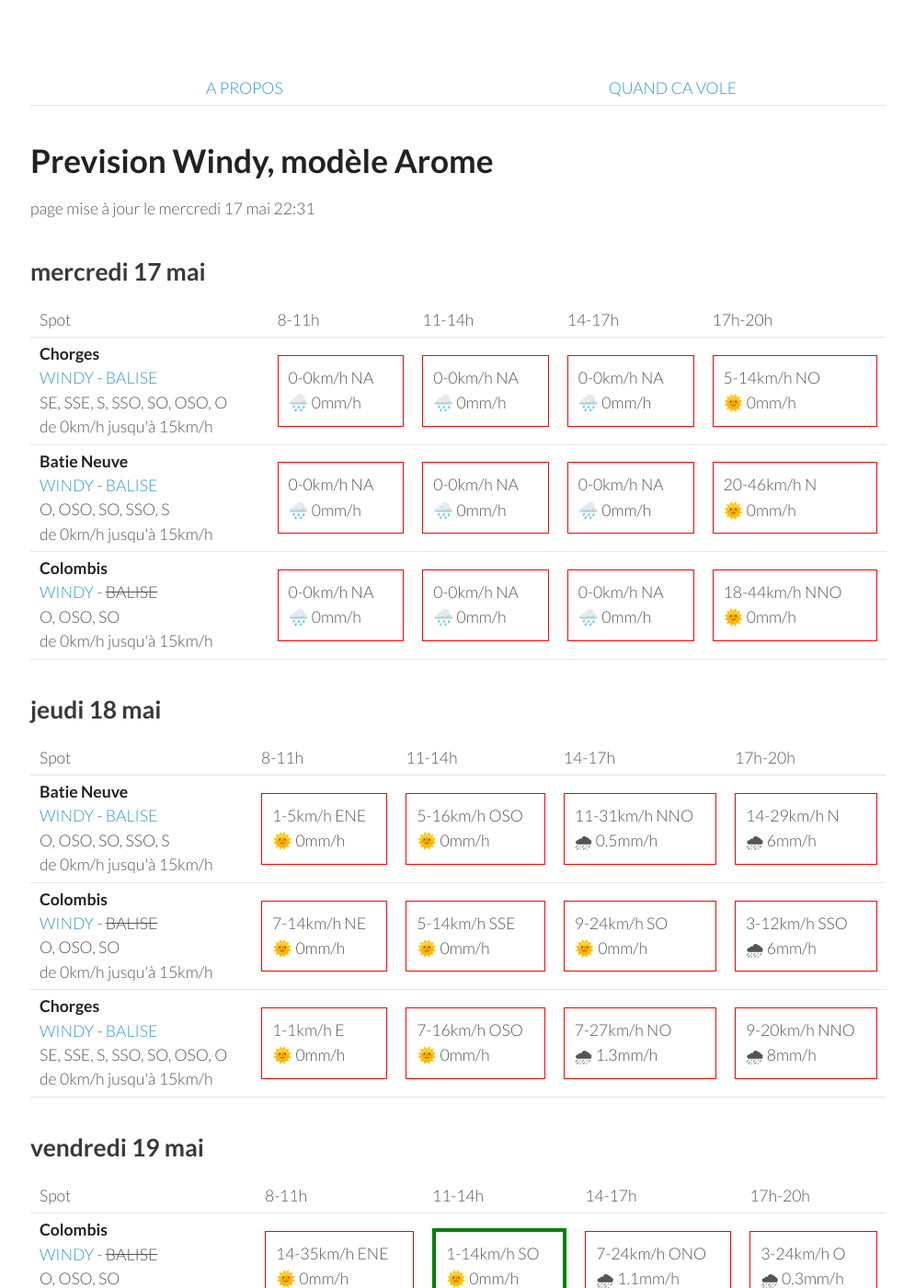
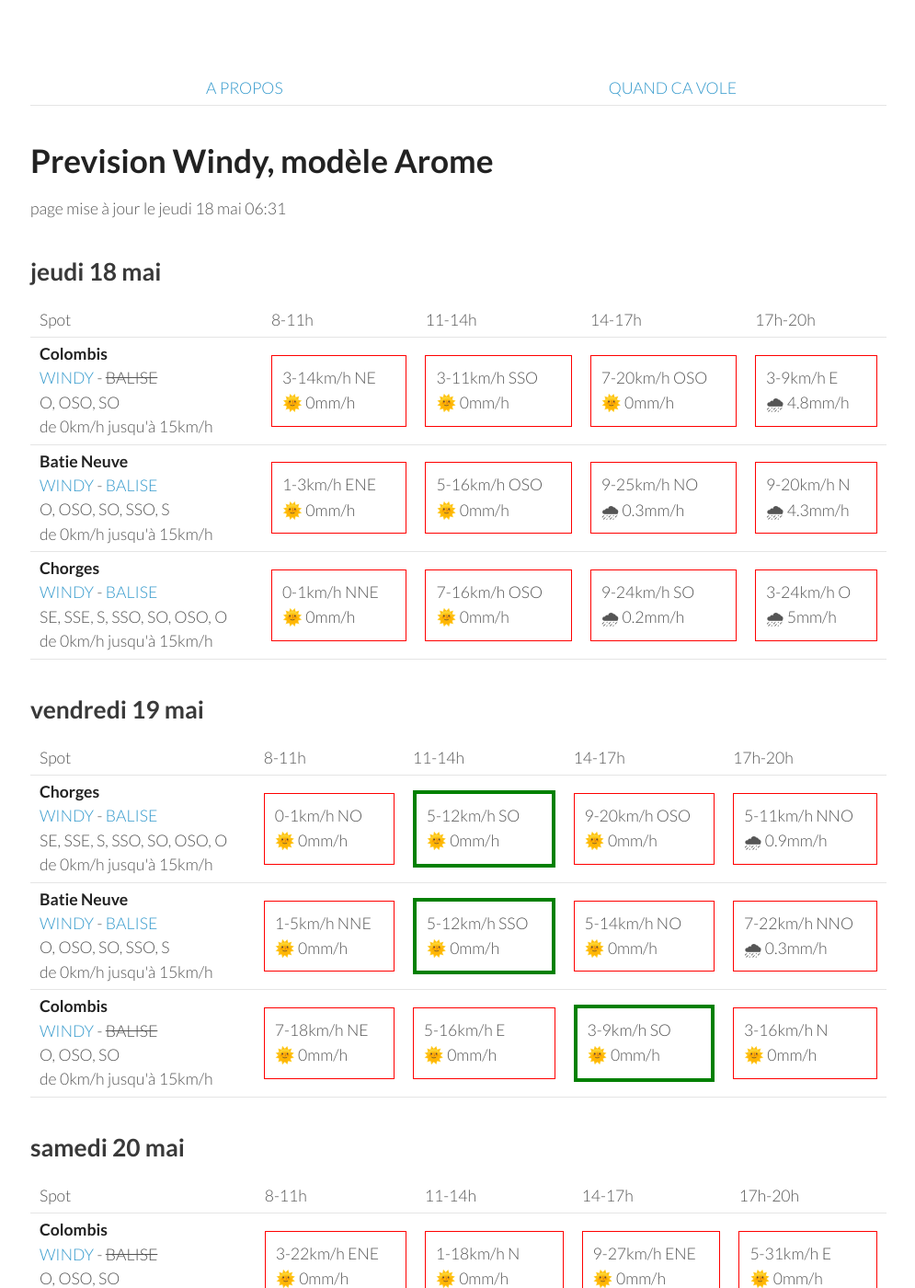
Before and after one commit to parapente-dans-le-nord/parapente-dans-le-nord.github.io, a Jekyll site: the page built from serre_poncon.markdown, in a window 1280 px wide and 1400 px high. Shown: the whole window at 92% size, without its empty margins (25-1020 px from the left). Built offline with Jekyll 4.4.1, drawn with Linux system fonts in a browser that asks for light colours; some of the changed text lies outside the part shown.

Commit message:
update index.markdown

```diff
--- a/serre_poncon.markdown
+++ b/serre_poncon.markdown
@@ -7,51 +7,8 @@ title:  "Tous les spots"
 {: .links}
 
 # Prevision Windy, modèle Arome
-page mise à jour le mercredi 17 mai 22:31
+page mise à jour le jeudi 18 mai 06:31
 
-## mercredi 17 mai
-
-{::nomarkdown}
-<table>
-  <tbody>
-    <tr>
-      <td>Spot</td>
-      <td>8-11h</td>
-      <td>11-14h</td>
-      <td>14-17h</td>
-      <td>17h-20h</td>
-    </tr>
-<tr>
-        <td><strong>Chorges</strong><br><a href="https://windy.com/44.578/6.280?44.559,6.262,10">WINDY</a> - <span class=""><a href="https://www.openwindmap.org/PP554">BALISE</a> </span><br> <span class="vent-favorable">SE, SSE, S, SSO, SO, OSO, O</span><br><span class="force-vent">de 0km/h jusqu'à 15km/h</span> </td>
-
-            <td><div class="not-flyable"><p>0-0km/h NA</p><p>🌧️ 0mm/h</p></div></td>
-            <td><div class="not-flyable"><p>0-0km/h NA</p><p>🌧️ 0mm/h</p></div></td>
-            <td><div class="not-flyable"><p>0-0km/h NA</p><p>🌧️ 0mm/h</p></div></td>
-            <td><div class="not-flyable"><p>5-14km/h NO</p><p>🌞 0mm/h</p></div></td>
-
-    </tr>
-<tr>
-        <td><strong>Batie Neuve</strong><br><a href="https://windy.com/44.584/6.236?44.559,6.262,10,m:eTtagly">WINDY</a> - <span class=""><a href="https://www.openwindmap.org/PP554">BALISE</a> </span><br> <span class="vent-favorable">O, OSO, SO, SSO, S</span><br><span class="force-vent">de 0km/h jusqu'à 15km/h</span> </td>
-
-            <td><div class="not-flyable"><p>0-0km/h NA</p><p>🌧️ 0mm/h</p></div></td>
-            <td><div class="not-flyable"><p>0-0km/h NA</p><p>🌧️ 0mm/h</p></div></td>
-            <td><div class="not-flyable"><p>0-0km/h NA</p><p>🌧️ 0mm/h</p></div></td>
-            <td><div class="not-flyable"><p>20-46km/h N</p><p>🌞 0mm/h</p></div></td>
-
-    </tr>
-<tr>
-        <td><strong>Colombis</strong><br><a href="https://windy.com/44.494/6.216?44.559,6.262,10">WINDY</a> - <span class="no-balise"> BALISE </span><br> <span class="vent-favorable">O, OSO, SO</span><br><span class="force-vent">de 0km/h jusqu'à 15km/h</span> </td>
-
-            <td><div class="not-flyable"><p>0-0km/h NA</p><p>🌧️ 0mm/h</p></div></td>
-            <td><div class="not-flyable"><p>0-0km/h NA</p><p>🌧️ 0mm/h</p></div></td>
-            <td><div class="not-flyable"><p>0-0km/h NA</p><p>🌧️ 0mm/h</p></div></td>
-            <td><div class="not-flyable"><p>18-44km/h NNO</p><p>🌞 0mm/h</p></div></td>
-
-    </tr>
-
-</tbody>
-</table>
-{:/}
 ## jeudi 18 mai
 
 {::nomarkdown}
@@ -65,32 +22,32 @@ page mise à jour le mercredi 17 mai 22:31
       <td>17h-20h</td>
     </tr>
 <tr>
-        <td><strong>Batie Neuve</strong><br><a href="https://windy.com/44.584/6.236?44.559,6.262,10,m:eTtagly">WINDY</a> - <span class=""><a href="https://www.openwindmap.org/PP554">BALISE</a> </span><br> <span class="vent-favorable">O, OSO, SO, SSO, S</span><br><span class="force-vent">de 0km/h jusqu'à 15km/h</span> </td>
+        <td><strong>Colombis</strong><br><a href="https://windy.com/44.494/6.216?44.559,6.262,10">WINDY</a> - <span class="no-balise"> BALISE </span><br> <span class="vent-favorable">O, OSO, SO</span><br><span class="force-vent">de 0km/h jusqu'à 15km/h</span> </td>
 
-            <td><div class="not-flyable"><p>1-5km/h ENE</p><p>🌞 0mm/h</p></div></td>
-            <td><div class="not-flyable"><p>5-16km/h OSO</p><p>🌞 0mm/h</p></div></td>
-            <td><div class="not-flyable"><p>11-31km/h NNO</p><p>🌧 0.5mm/h</p></div></td>
-            <td><div class="not-flyable"><p>14-29km/h N</p><p>🌧 6mm/h</p></div></td>
+            <td><div class="not-flyable"><p>3-14km/h NE</p><p>🌞 0mm/h</p></div></td>
+            <td><div class="not-flyable"><p>3-11km/h SSO</p><p>🌞 0mm/h</p></div></td>
+            <td><div class="not-flyable"><p>7-20km/h OSO</p><p>🌞 0mm/h</p></div></td>
+            <td><div class="not-flyable"><p>3-9km/h E</p><p>🌧 4.8mm/h</p></div></td>
 
 
     </tr>
 <tr>
-        <td><strong>Colombis</strong><br><a href="https://windy.com/44.494/6.216?44.559,6.262,10">WINDY</a> - <span class="no-balise"> BALISE </span><br> <span class="vent-favorable">O, OSO, SO</span><br><span class="force-vent">de 0km/h jusqu'à 15km/h</span> </td>
+        <td><strong>Batie Neuve</strong><br><a href="https://windy.com/44.584/6.236?44.559,6.262,10,m:eTtagly">WINDY</a> - <span class=""><a href="https://www.openwindmap.org/PP554">BALISE</a> </span><br> <span class="vent-favorable">O, OSO, SO, SSO, S</span><br><span class="force-vent">de 0km/h jusqu'à 15km/h</span> </td>
 
-            <td><div class="not-flyable"><p>7-14km/h NE</p><p>🌞 0mm/h</p></div></td>
-            <td><div class="not-flyable"><p>5-14km/h SSE</p><p>🌞 0mm/h</p></div></td>
-            <td><div class="not-flyable"><p>9-24km/h SO</p><p>🌞 0mm/h</p></div></td>
-            <td><div class="not-flyable"><p>3-12km/h SSO</p><p>🌧 6mm/h</p></div></td>
+            <td><div class="not-flyable"><p>1-3km/h ENE</p><p>🌞 0mm/h</p></div></td>
+            <td><div class="not-flyable"><p>5-16km/h OSO</p><p>🌞 0mm/h</p></div></td>
+            <td><div class="not-flyable"><p>9-25km/h NO</p><p>🌧 0.3mm/h</p></div></td>
+            <td><div class="not-flyable"><p>9-20km/h N</p><p>🌧 4.3mm/h</p></div></td>
 
 
     </tr>
 <tr>
         <td><strong>Chorges</strong><br><a href="https://windy.com/44.578/6.280?44.559,6.262,10">WINDY</a> - <span class=""><a href="https://www.openwindmap.org/PP554">BALISE</a> </span><br> <span class="vent-favorable">SE, SSE, S, SSO, SO, OSO, O</span><br><span class="force-vent">de 0km/h jusqu'à 15km/h</span> </td>
 
-            <td><div class="not-flyable"><p>1-1km/h E</p><p>🌞 0mm/h</p></div></td>
+            <td><div class="not-flyable"><p>0-1km/h NNE</p><p>🌞 0mm/h</p></div></td>
             <td><div class="not-flyable"><p>7-16km/h OSO</p><p>🌞 0mm/h</p></div></td>
-            <td><div class="not-flyable"><p>7-27km/h NO</p><p>🌧 1.3mm/h</p></div></td>
-            <td><div class="not-flyable"><p>9-20km/h NNO</p><p>🌧 8mm/h</p></div></td>
+            <td><div class="not-flyable"><p>9-24km/h SO</p><p>🌧 0.2mm/h</p></div></td>
+            <td><div class="not-flyable"><p>3-24km/h O</p><p>🌧 5mm/h</p></div></td>
 
 
     </tr>
@@ -111,12 +68,12 @@ page mise à jour le mercredi 17 mai 22:31
       <td>17h-20h</td>
     </tr>
 <tr>
-        <td><strong>Colombis</strong><br><a href="https://windy.com/44.494/6.216?44.559,6.262,10">WINDY</a> - <span class="no-balise"> BALISE </span><br> <span class="vent-favorable">O, OSO, SO</span><br><span class="force-vent">de 0km/h jusqu'à 15km/h</span> </td>
+        <td><strong>Chorges</strong><br><a href="https://windy.com/44.578/6.280?44.559,6.262,10">WINDY</a> - <span class=""><a href="https://www.openwindmap.org/PP554">BALISE</a> </span><br> <span class="vent-favorable">SE, SSE, S, SSO, SO, OSO, O</span><br><span class="force-vent">de 0km/h jusqu'à 15km/h</span> </td>
 
-            <td><div class="not-flyable"><p>14-35km/h ENE</p><p>🌞 0mm/h</p></div></td>
-            <td><div class="flyable"><p>1-14km/h SO</p><p>🌞 0mm/h</p></div></td>
-            <td><div class="not-flyable"><p>7-24km/h ONO</p><p>🌧 1.1mm/h</p></div></td>
-            <td><div class="not-flyable"><p>3-24km/h O</p><p>🌧 0.3mm/h</p></div></td>
+            <td><div class="not-flyable"><p>0-1km/h NO</p><p>🌞 0mm/h</p></div></td>
+            <td><div class="flyable"><p>5-12km/h SO</p><p>🌞 0mm/h</p></div></td>
+            <td><div class="not-flyable"><p>9-20km/h OSO</p><p>🌞 0mm/h</p></div></td>
+            <td><div class="not-flyable"><p>5-11km/h NNO</p><p>🌧 0.9mm/h</p></div></td>
 
 
     </tr>
@@ -124,19 +81,19 @@ page mise à jour le mercredi 17 mai 22:31
         <td><strong>Batie Neuve</strong><br><a href="https://windy.com/44.584/6.236?44.559,6.262,10,m:eTtagly">WINDY</a> - <span class=""><a href="https://www.openwindmap.org/PP554">BALISE</a> </span><br> <span class="vent-favorable">O, OSO, SO, SSO, S</span><br><span class="force-vent">de 0km/h jusqu'à 15km/h</span> </td>
 
             <td><div class="not-flyable"><p>1-5km/h NNE</p><p>🌞 0mm/h</p></div></td>
-            <td><div class="not-flyable"><p>1-24km/h S</p><p>🌞 0mm/h</p></div></td>
-            <td><div class="not-flyable"><p>3-27km/h O</p><p>🌧 2.2mm/h</p></div></td>
-            <td><div class="not-flyable"><p>3-25km/h SO</p><p>🌧 4.6mm/h</p></div></td>
+            <td><div class="flyable"><p>5-12km/h SSO</p><p>🌞 0mm/h</p></div></td>
+            <td><div class="not-flyable"><p>5-14km/h NO</p><p>🌞 0mm/h</p></div></td>
+            <td><div class="not-flyable"><p>7-22km/h NNO</p><p>🌧 0.3mm/h</p></div></td>
 
 
     </tr>
 <tr>
-        <td><strong>Chorges</strong><br><a href="https://windy.com/44.578/6.280?44.559,6.262,10">WINDY</a> - <span class=""><a href="https://www.openwindmap.org/PP554">BALISE</a> </span><br> <span class="vent-favorable">SE, SSE, S, SSO, SO, OSO, O</span><br><span class="force-vent">de 0km/h jusqu'à 15km/h</span> </td>
+        <td><strong>Colombis</strong><br><a href="https://windy.com/44.494/6.216?44.559,6.262,10">WINDY</a> - <span class="no-balise"> BALISE </span><br> <span class="vent-favorable">O, OSO, SO</span><br><span class="force-vent">de 0km/h jusqu'à 15km/h</span> </td>
 
-            <td><div class="not-flyable"><p>1-3km/h NNE</p><p>🌞 0mm/h</p></div></td>
-            <td><div class="not-flyable"><p>1-25km/h ESE</p><p>🌞 0mm/h</p></div></td>
-            <td><div class="not-flyable"><p>3-27km/h OSO</p><p>🌧 1.5mm/h</p></div></td>
-            <td><div class="not-flyable"><p>1-25km/h SO</p><p>🌧 3.7mm/h</p></div></td>
+            <td><div class="not-flyable"><p>7-18km/h NE</p><p>🌞 0mm/h</p></div></td>
+            <td><div class="not-flyable"><p>5-16km/h E</p><p>🌞 0mm/h</p></div></td>
+            <td><div class="flyable"><p>3-9km/h SO</p><p>🌞 0mm/h</p></div></td>
+            <td><div class="not-flyable"><p>3-16km/h N</p><p>🌞 0mm/h</p></div></td>
 
 
     </tr>
@@ -159,30 +116,30 @@ page mise à jour le mercredi 17 mai 22:31
 <tr>
         <td><strong>Colombis</strong><br><a href="https://windy.com/44.494/6.216?44.559,6.262,10">WINDY</a> - <span class="no-balise"> BALISE </span><br> <span class="vent-favorable">O, OSO, SO</span><br><span class="force-vent">de 0km/h jusqu'à 15km/h</span> </td>
 
-            <td><div class="not-flyable"><p>3-16km/h ENE</p><p>🌞 0mm/h</p></div></td>
-            <td><div class="not-flyable"><p>5-20km/h ENE</p><p>🌞 0mm/h</p></div></td>
-            <td><div class="not-flyable"><p>1-24km/h SSE</p><p>🌞 0mm/h</p></div></td>
-            <td><div class="not-flyable"><p>7-35km/h OSO</p><p>🌧 2.6mm/h</p></div></td>
+            <td><div class="not-flyable"><p>3-22km/h ENE</p><p>🌞 0mm/h</p></div></td>
+            <td><div class="not-flyable"><p>1-18km/h N</p><p>🌞 0mm/h</p></div></td>
+            <td><div class="not-flyable"><p>9-27km/h ENE</p><p>🌞 0mm/h</p></div></td>
+            <td><div class="not-flyable"><p>5-31km/h E</p><p>🌞 0mm/h</p></div></td>
 
 
     </tr>
 <tr>
         <td><strong>Batie Neuve</strong><br><a href="https://windy.com/44.584/6.236?44.559,6.262,10,m:eTtagly">WINDY</a> - <span class=""><a href="https://www.openwindmap.org/PP554">BALISE</a> </span><br> <span class="vent-favorable">O, OSO, SO, SSO, S</span><br><span class="force-vent">de 0km/h jusqu'à 15km/h</span> </td>
 
-            <td><div class="not-flyable"><p>5-22km/h NNE</p><p>🌞 0mm/h</p></div></td>
-            <td><div class="not-flyable"><p>5-25km/h E</p><p>🌞 0mm/h</p></div></td>
-            <td><div class="not-flyable"><p>7-31km/h ENE</p><p>🌞 0mm/h</p></div></td>
-            <td><div class="not-flyable"><p>3-35km/h SO</p><p>🌧 1.2mm/h</p></div></td>
+            <td><div class="not-flyable"><p>5-27km/h NNE</p><p>🌞 0mm/h</p></div></td>
+            <td><div class="not-flyable"><p>3-25km/h E</p><p>🌞 0mm/h</p></div></td>
+            <td><div class="not-flyable"><p>7-29km/h ENE</p><p>🌞 0mm/h</p></div></td>
+            <td><div class="not-flyable"><p>7-29km/h ENE</p><p>🌞 0mm/h</p></div></td>
 
 
     </tr>
 <tr>
         <td><strong>Chorges</strong><br><a href="https://windy.com/44.578/6.280?44.559,6.262,10">WINDY</a> - <span class=""><a href="https://www.openwindmap.org/PP554">BALISE</a> </span><br> <span class="vent-favorable">SE, SSE, S, SSO, SO, OSO, O</span><br><span class="force-vent">de 0km/h jusqu'à 15km/h</span> </td>
 
-            <td><div class="not-flyable"><p>5-27km/h NE</p><p>🌞 0mm/h</p></div></td>
+            <td><div class="not-flyable"><p>5-33km/h NE</p><p>🌞 0mm/h</p></div></td>
             <td><div class="not-flyable"><p>5-31km/h ENE</p><p>🌞 0mm/h</p></div></td>
-            <td><div class="not-flyable"><p>9-35km/h ENE</p><p>🌧 0.2mm/h</p></div></td>
-            <td><div class="not-flyable"><p>3-37km/h SO</p><p>🌧 0.7mm/h</p></div></td>
+            <td><div class="not-flyable"><p>9-33km/h ENE</p><p>🌞 0mm/h</p></div></td>
+            <td><div class="not-flyable"><p>7-33km/h ENE</p><p>🌞 0mm/h</p></div></td>
 
 
     </tr>
@@ -205,8 +162,8 @@ page mise à jour le mercredi 17 mai 22:31
 <tr>
         <td><strong>Colombis</strong><br><a href="https://windy.com/44.494/6.216?44.559,6.262,10">WINDY</a> - <span class="no-balise"> BALISE </span><br> <span class="vent-favorable">O, OSO, SO</span><br><span class="force-vent">de 0km/h jusqu'à 15km/h</span> </td>
 
-            <td><div class="not-flyable"><p>3-16km/h E</p><p>🌞 0mm/h</p></div></td>
-            <td><div class="flyable"><p>1-14km/h O</p><p>🌞 0mm/h</p></div></td>
+            <td><div class="not-flyable"><p>1-14km/h E</p><p>🌧 0.2mm/h</p></div></td>
+            <td><div class="not-flyable"><p>5-20km/h ESE</p><p>🌧 0.4mm/h</p></div></td>
             <td><div class="not-flyable"><p>3-25km/h NO</p><p>🌧 1.4mm/h</p></div></td>
             <td><div class="not-flyable"><p>5-25km/h O</p><p>🌧 4.1mm/h</p></div></td>
 
@@ -215,8 +172,8 @@ page mise à jour le mercredi 17 mai 22:31
 <tr>
         <td><strong>Chorges</strong><br><a href="https://windy.com/44.578/6.280?44.559,6.262,10">WINDY</a> - <span class=""><a href="https://www.openwindmap.org/PP554">BALISE</a> </span><br> <span class="vent-favorable">SE, SSE, S, SSO, SO, OSO, O</span><br><span class="force-vent">de 0km/h jusqu'à 15km/h</span> </td>
 
-            <td><div class="not-flyable"><p>5-25km/h NE</p><p>🌞 0mm/h</p></div></td>
-            <td><div class="not-flyable"><p>0-24km/h ENE</p><p>🌞 0mm/h</p></div></td>
+            <td><div class="not-flyable"><p>3-24km/h NE</p><p>🌧 0.2mm/h</p></div></td>
+            <td><div class="not-flyable"><p>3-24km/h ESE</p><p>🌧 0.5mm/h</p></div></td>
             <td><div class="not-flyable"><p>3-31km/h E</p><p>🌧 0.3mm/h</p></div></td>
             <td><div class="not-flyable"><p>3-33km/h S</p><p>🌧 0.7mm/h</p></div></td>
 
@@ -225,8 +182,8 @@ page mise à jour le mercredi 17 mai 22:31
 <tr>
         <td><strong>Batie Neuve</strong><br><a href="https://windy.com/44.584/6.236?44.559,6.262,10,m:eTtagly">WINDY</a> - <span class=""><a href="https://www.openwindmap.org/PP554">BALISE</a> </span><br> <span class="vent-favorable">O, OSO, SO, SSO, S</span><br><span class="force-vent">de 0km/h jusqu'à 15km/h</span> </td>
 
-            <td><div class="not-flyable"><p>3-22km/h NE</p><p>🌞 0mm/h</p></div></td>
-            <td><div class="not-flyable"><p>1-20km/h SO</p><p>🌞 0mm/h</p></div></td>
+            <td><div class="not-flyable"><p>3-18km/h NNE</p><p>🌧 0.2mm/h</p></div></td>
+            <td><div class="not-flyable"><p>3-20km/h ESE</p><p>🌧 0.3mm/h</p></div></td>
             <td><div class="not-flyable"><p>1-29km/h ESE</p><p>🌧 0.7mm/h</p></div></td>
             <td><div class="not-flyable"><p>3-33km/h SSO</p><p>🌧 1mm/h</p></div></td>
 
```
